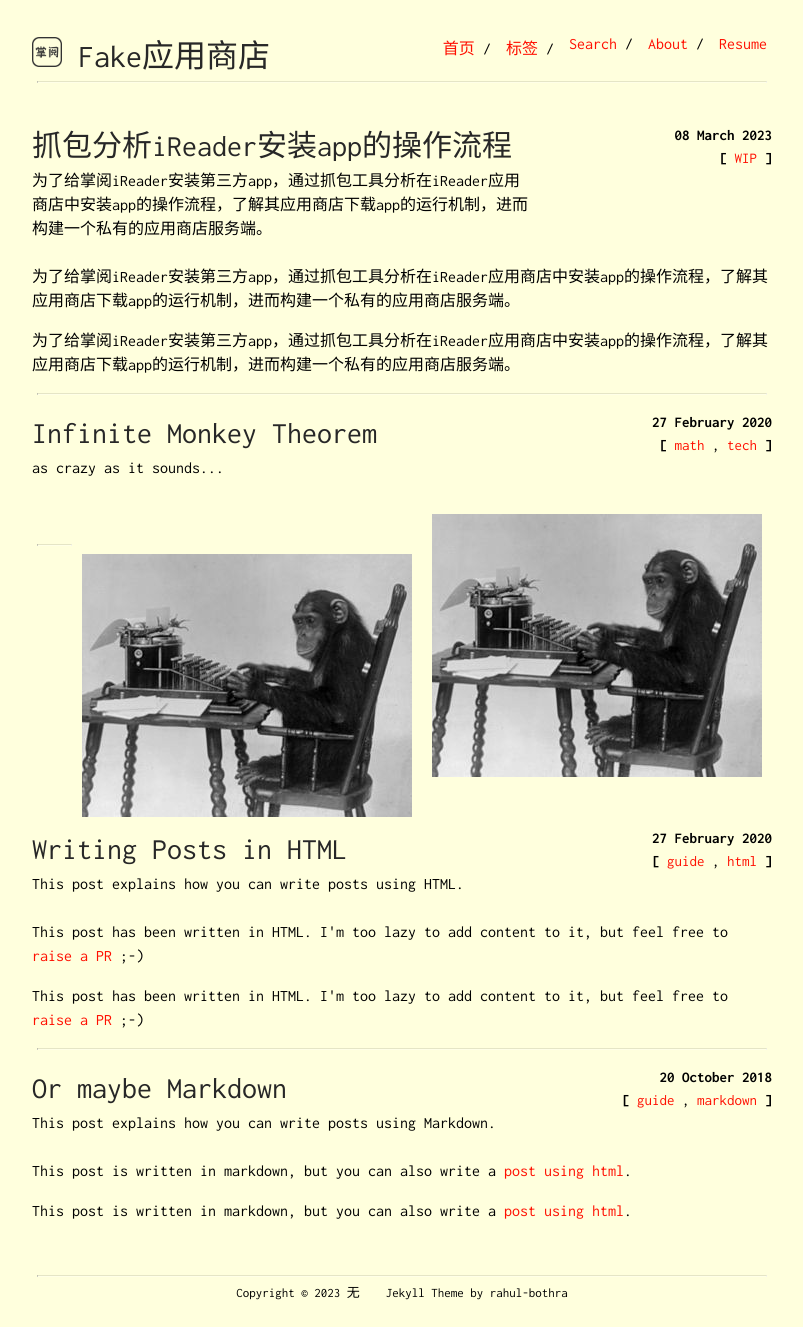
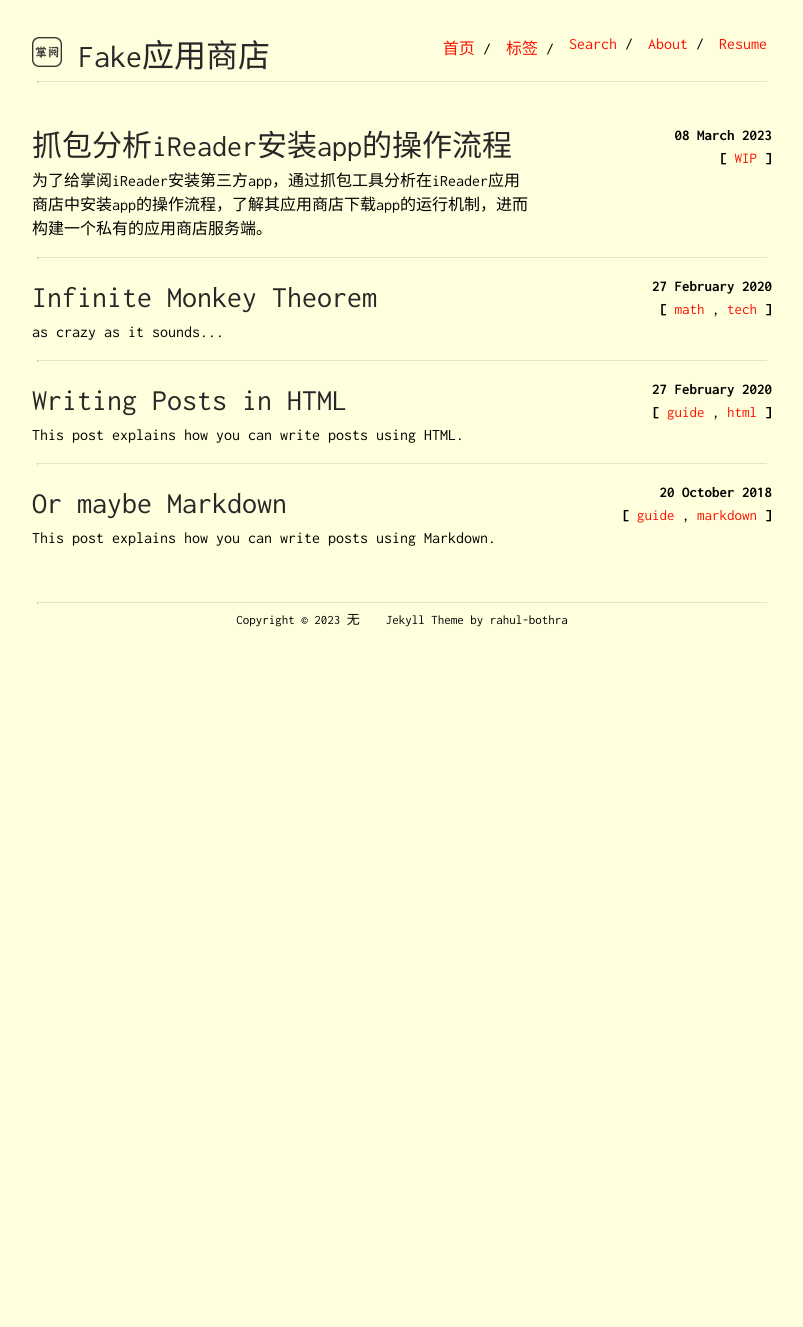
Before and after one commit to summer502/FakeZhangyueEinkAppStore, a Jekyll site: the page built from index.html, in a window 1280 px wide. Shown: the whole page, without its empty margins (238-1041 px from the left). Built offline with Jekyll 4.4.1, drawn with Linux system fonts in a browser that asks for light colours; after the commit the page ends 900 px from its top, so only the background shows below that.

Commit message:
大改动

```diff
--- a/_config.yml
+++ b/_config.yml
@@ -36,7 +36,7 @@ navbar:
 # 底部
 footer_only_homepage: true
 footer_text: "Copyright © 2023 无"
-# Jekyll主题的作者信息
+# Jekyll主题的原作者
 jekyll_theme_author_text: "Jekyll Theme by rahul-bothra"
 jekyll_theme_author_url: "https://github.com/rahul-bothra/parchment"
 
--- a/index.html
+++ b/index.html
@@ -26,13 +26,14 @@ title: 首页
                 <b>]</b>
             {% endif %}
         </div>
+        {% if post.subtitle %}
+            {% assign post_subtitle = post.subtitle %}
+        {% else %}
+            {% assign post_subtitle = post.excerpt | remove: '<p>' | remove: '</p>' %}
+        {% endif %}
         <div class="subtitle">
-            {{ post.subtitle }}
+            {{ post_subtitle }}
         </div>
-        <br>
-        {{ post.excerpt | remove: '<p>' | remove: '</p>' }}
-        <br>
-        <p>{{ post.excerpt }}</p>
     </div>
     {% if forloop.last == false %}
     <hr>
```
Also changed, not shown: pages/404.html (renamed from 404.html), pages/about.md (renamed from about.md), pages/tags.html (renamed from tags.html).
